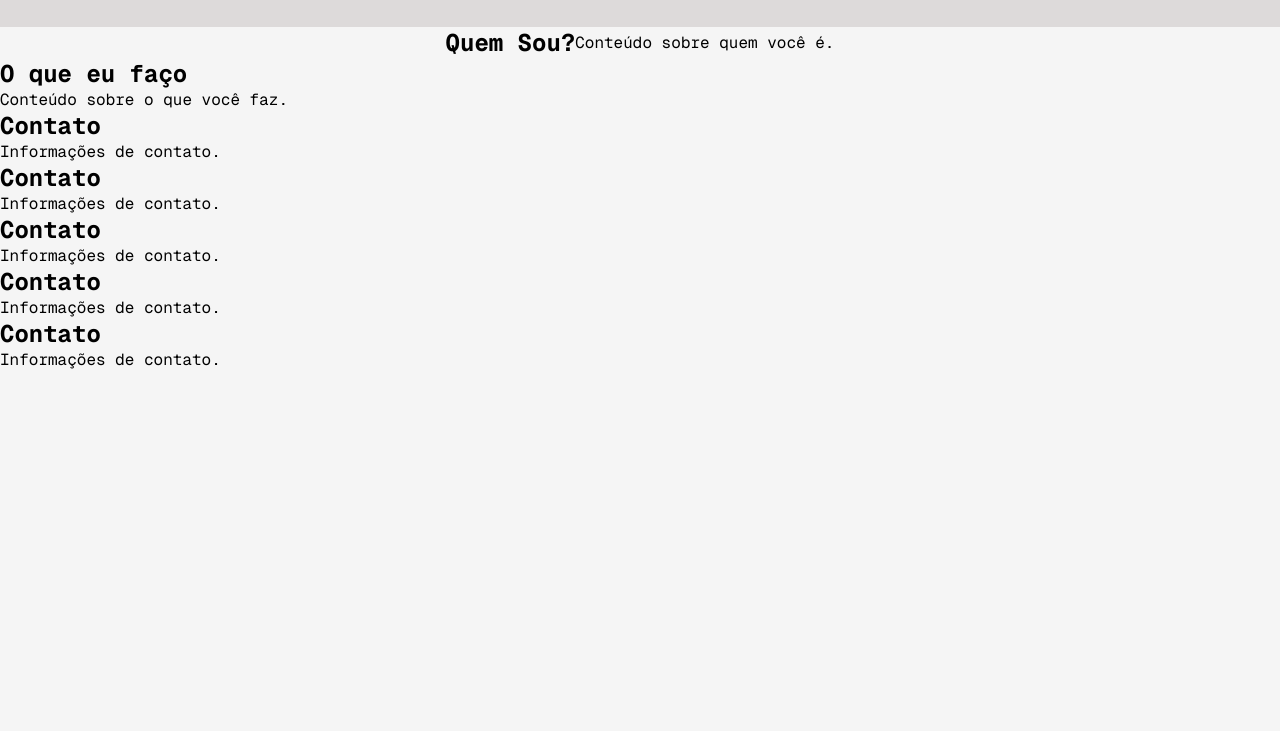
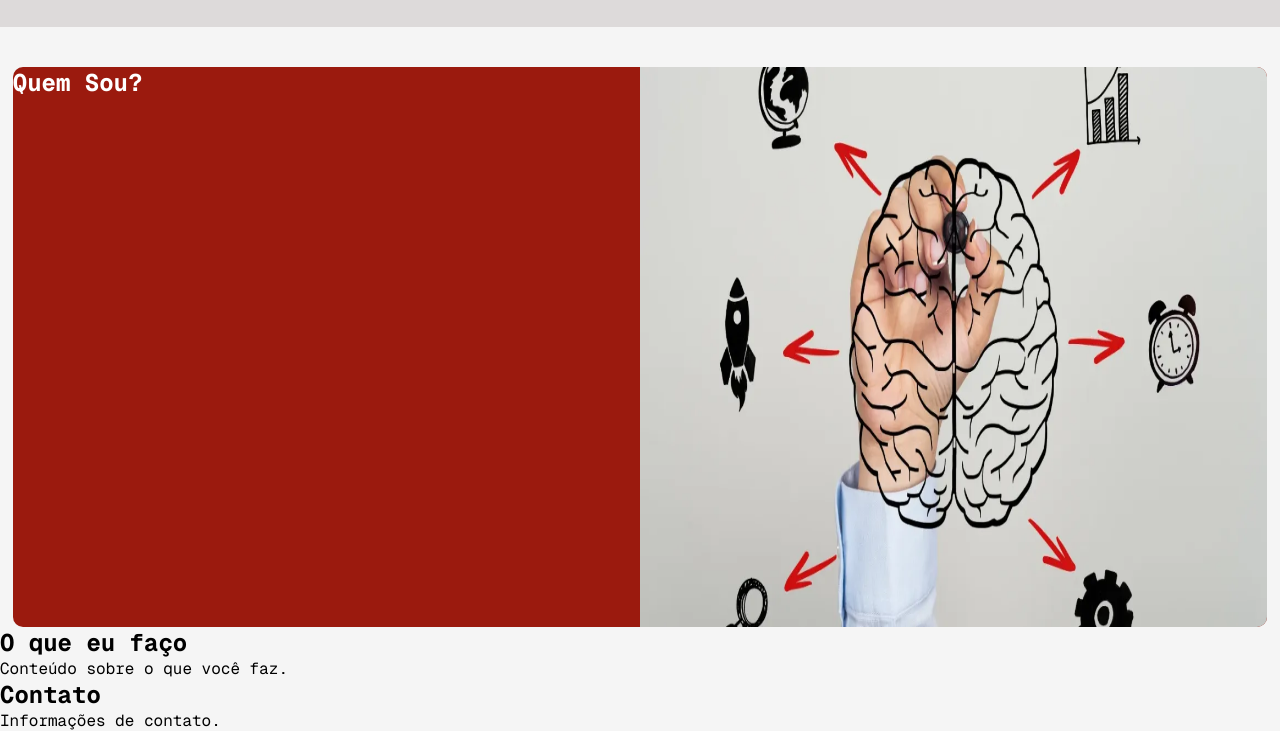
Before and after one commit to PauloDiney/Portif-lio, a plain HTML site: page index.html in a window 1280 px wide. Shown: the part 609-1340 px from the top of the page. Before the commit the page ends 979 px from the top, so only its background shows below. Drawn offline with nearby package versions, Linux system fonts and the light colour scheme; a web font is replaced by a local one.

Commit message:
Quem-sou iniciado

```diff
--- a/View/css/style.css
+++ b/View/css/style.css
@@ -11,6 +11,7 @@ body{
     width: 100vw;
     height: auto;
     overflow-x: hidden;
+
 
 }
 
@@ -191,6 +192,7 @@ body{
     position: relative;
     z-index: 0;
     animation: container 1s normal;
+
 }
 
 @keyframes container{
@@ -208,11 +210,37 @@ body{
     display: flex;
     justify-content: center;
     align-items: center;
+    margin-top: 40px;
+
+
+
 }
 
 .quem-sou-container .quem-sou{
-    width: 70vw;
-    height: auto;
+    width: 98vw;
+    height: 70vh;
+    display: flex;
     background-color: #9b1a0e;
+    border-radius: 10px;
+    color: white;
 
 }
+
+.quem-sou-container .quem-sou .quem-sou-direita{
+    width: 50vw;
+    height: auto;
+
+
+}
+
+.quem-sou-container .quem-sou .quem-sou-esquerdo{
+    width: 50vw;
+    height: auto;
+
+
+}
+.quem-sou-container .quem-sou .quem-sou-esquerdo img{
+    width: 100%;
+    height: 100%;
+      border-radius: 0px 10px 10px 0px;
+}
--- a/index.html
+++ b/index.html
@@ -36,8 +36,15 @@
     </section>
 
     <section class="quem-sou-container" id="quem-sou">
-        <h2>Quem Sou?</h2>
-        <p>Conteúdo sobre quem você é.</p>
+        <section class="quem-sou">
+            <section class="quem-sou-direita">
+                <h2>Quem Sou?</h2>
+            </section>
+            <section class="quem-sou-esquerdo">
+                <img src="./View/img/imagem1.png" alt="">
+            </section>
+        </section>
+
     </section>
 
     <section id="o-que-eu-faco">
@@ -49,22 +56,4 @@
         <h2>Contato</h2>
         <p>Informações de contato.</p>
     </section>
-    <section id="contato">
-        <h2>Contato</h2>
-        <p>Informações de contato.</p>
-    </section>
-    <section id="contato">
-        <h2>Contato</h2>
-        <p>Informações de contato.</p>
-    </section>
-    <section id="contato">
-        <h2>Contato</h2>
-        <p>Informações de contato.</p>
-    </section>
-    <section id="contato">
-        <h2>Contato</h2>
-        <p>Informações de contato.</p>
-    </section>
-</body>
-
 </html>
```
Also changed, not shown: View/img/imagem1.png (added).
